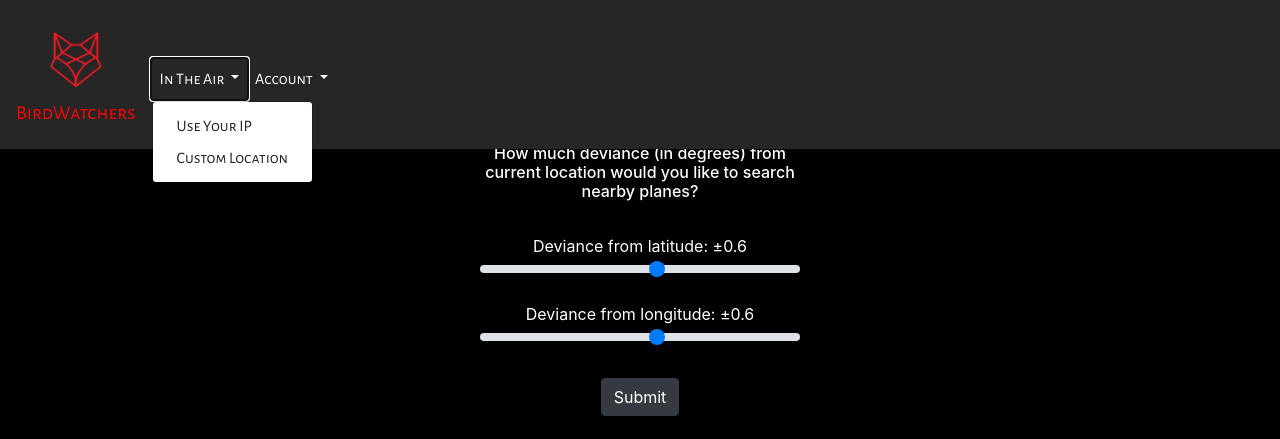
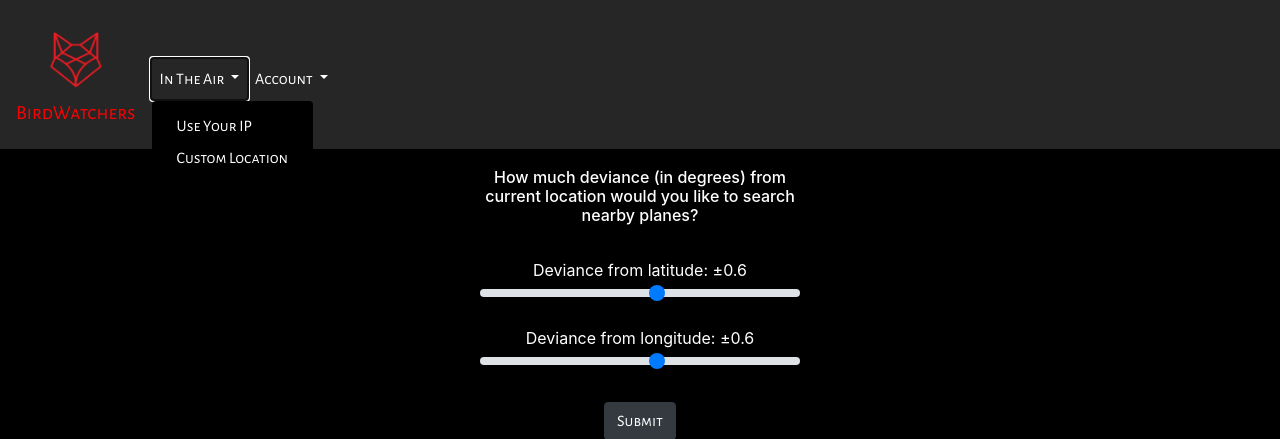
Before and after one commit to raymondlee00/project_01, a Flask app: page /radiusform in a window 1280 px wide, after a click on "In The Air". Shown: the top 439 px of the page. Run offline with Flask 2, Linux system fonts and the light colour scheme; a user stored in the database is signed in; parts of the project's set-up code (start-up, migrations or seed data) failed here and were passed over; some libraries are stand-ins or nearby versions.

Commit message:
font changes

```diff
--- a/templates/base.html
+++ b/templates/base.html
@@ -113,9 +113,9 @@
             >
               In The Air
             </a>
-            <div class="dropdown-menu" id="intheair" aria-labelledby="navbarDropdown" style="font-family: 'Alegreya Sans SC';">
-              <a class="dropdown-item" id="iplocation" href="../radiusform" style="font-family: 'Alegreya Sans SC';">Use Your IP</a>
-              <a class="dropdown-item" id="customlocation" href="#" style="font-family: 'Alegreya Sans SC';">Custom Location</a>
+            <div class="dropdown-menu" id="intheair" aria-labelledby="navbarDropdown" style="font-family: 'Alegreya Sans SC'; color: white; background: black;">
+              <a class="dropdown-item" id="iplocation" href="../radiusform" style="font-family: 'Alegreya Sans SC'; color: white;">Use Your IP</a>
+              <a class="dropdown-item" id="customlocation" href="#" style="font-family: 'Alegreya Sans SC'; color: white;">Custom Location</a>
             </div>
           </li>
         </ul>
@@ -133,8 +133,8 @@
             >
               Account
             </a>
-            <div class="dropdown-menu dropdown-menu-right">
-              <a class="dropdown-item" href="../logout" style="font-family: 'Alegreya Sans SC';">Log out</a>
+            <div class="dropdown-menu dropdown-menu-right" style="background: black">
+              <a class="dropdown-item" href="../logout" style="font-family: 'Alegreya Sans SC'; color: white;">Log out</a>
             </div>
           </li>
         </ul>
--- a/templates/radius_form.html
+++ b/templates/radius_form.html
@@ -1,5 +1,6 @@
 {% extends "base.html" %} {% block body %}
 <body style="background: black; padding-bottom: 16.2%; height: 5%;">
+<br />
 <br />
 <br />
 <br />
@@ -43,7 +44,7 @@
       onchange="updateLongitudeInput(this.value);"
     /><br />
     <br />
-    <input class="btn btn-dark" type="submit" value="Submit" />
+    <input class="btn btn-dark" type="submit" value="Submit" style="font-family: 'Alegreya Sans SC';" />
   </form>
 </center>
 <script>
--- a/templates/results.html
+++ b/templates/results.html
@@ -1,6 +1,7 @@
 {% extends "base.html" %} {% block body %}
 
 <body style="background: black; padding-bottom: 3%;">
+  <br />
   <br />
   <br />
   <br />
```
